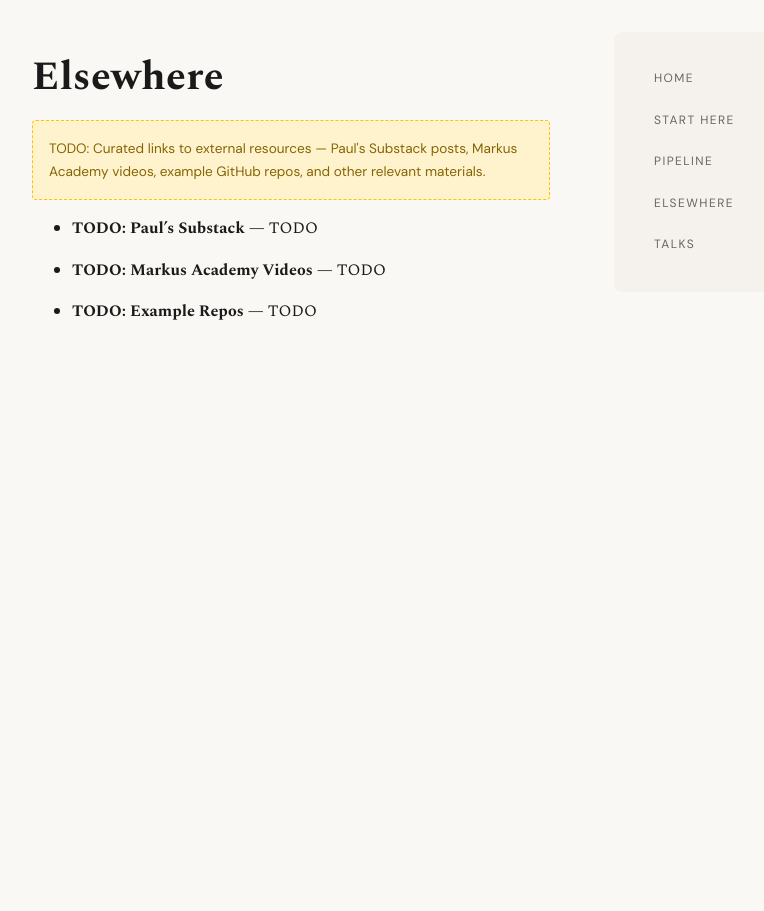
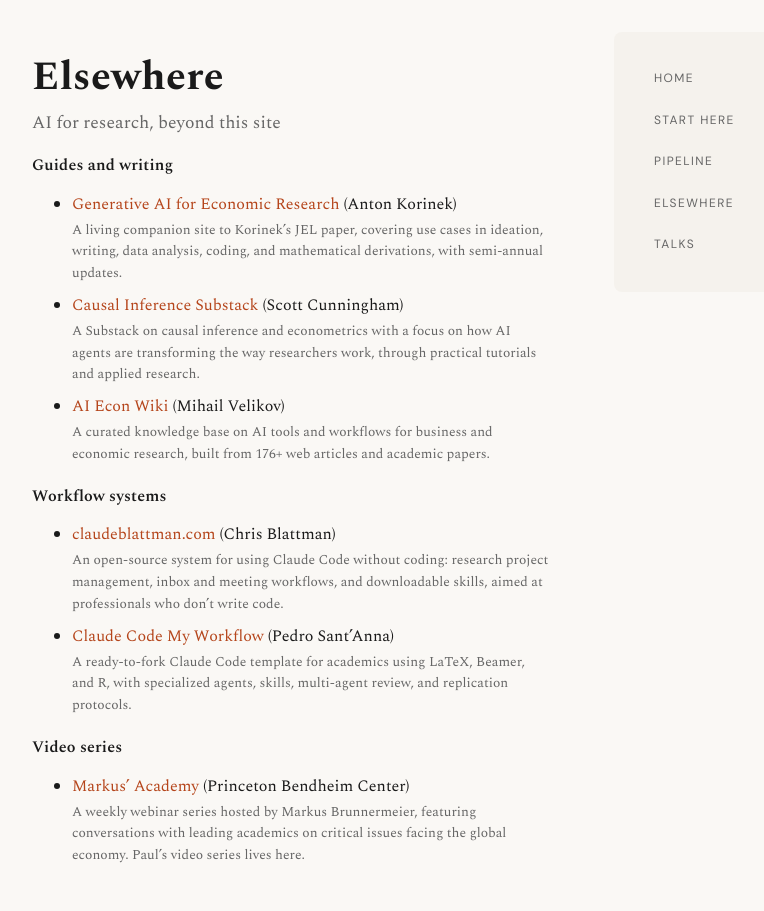
Before and after one commit to matteonorm/ai-for-empirical-research, a Jekyll site: the page built from elsewhere.md, in a window 1280 px wide. Shown: the whole page, without its empty margins (192-956 px from the left). Built offline with Jekyll 4.4.1, drawn with Linux system fonts in a browser that asks for light colours.

Commit message:
Fill Elsewhere: external ecosystem resources
Populated elsewhere.yml with 6 verified resources in 3 categories
(Guides and writing, Workflow systems, Video series). Rewrote
elsewhere.md to render grouped data. All URLs fetched and confirmed
live; descriptions written from actual page content.

Co-Authored-By: Claude Opus 4.6 <noreply@anthropic.com>
Claude-Session: https://claude.ai/code/session_01HepUNFt6qv4acSiSSC5XLj

```diff
--- a/_data/elsewhere.yml
+++ b/_data/elsewhere.yml
@@ -1,14 +1,38 @@
-# External resources, links, and related content.
-# Phase 2 will populate with real links to Substack, repos, etc.
+# External ecosystem: other people’s AI-for-research resources.
+# NOT Paul’s own content (that's the pipeline).
 
-- title: "TODO: Paul's Substack"
-  url: "TODO"
-  description: "TODO"
+guides:
+  label: "Guides and writing"
+  items:
+    - title: "Generative AI for Economic Research"
+      url: "https://www.genaiforecon.org/"
+      author: "Anton Korinek"
+      description: "A living companion site to Korinek’s JEL paper, covering use cases in ideation, writing, data analysis, coding, and mathematical derivations, with semi-annual updates."
+    - title: "Causal Inference Substack"
+      url: "https://causalinf.substack.com"
+      author: "Scott Cunningham"
+      description: "A Substack on causal inference and econometrics with a focus on how AI agents are transforming the way researchers work, through practical tutorials and applied research."
+    - title: "AI Econ Wiki"
+      url: "https://velikov-mihail.github.io/ai-econ-wiki/"
+      author: "Mihail Velikov"
+      description: "A curated knowledge base on AI tools and workflows for business and economic research, built from 176+ web articles and academic papers."
 
-- title: "TODO: Markus Academy Videos"
-  url: "TODO"
-  description: "TODO"
+workflows:
+  label: "Workflow systems"
+  items:
+    - title: "claudeblattman.com"
+      url: "https://claudeblattman.com"
+      author: "Chris Blattman"
+      description: "An open-source system for using Claude Code without coding: research project management, inbox and meeting workflows, and downloadable skills, aimed at professionals who don’t write code."
+    - title: "Claude Code My Workflow"
+      url: "https://github.com/pedrohcgs/claude-code-my-workflow"
+      author: "Pedro Sant’Anna"
+      description: "A ready-to-fork Claude Code template for academics using LaTeX, Beamer, and R, with specialized agents, skills, multi-agent review, and replication protocols."
 
-- title: "TODO: Example Repos"
-  url: "TODO"
-  description: "TODO"
+video:
+  label: "Video series"
+  items:
+    - title: "Markus’ Academy"
+      url: "https://bcf.princeton.edu/markus-academy/"
+      author: "Princeton Bendheim Center"
+      description: "A weekly webinar series hosted by Markus Brunnermeier, featuring conversations with leading academics on critical issues facing the global economy. Paul’s video series lives here."
--- a/assets/css/styles.css
+++ b/assets/css/styles.css
@@ -107,6 +107,13 @@ section > h3:not(:first-of-type) {
   color: #555;
 }
 
+.elsewhere-desc {
+  display: block;
+  font-size: 0.85rem;
+  color: #666;
+  margin-top: 0.15rem;
+}
+
 p, ul, ol { margin-bottom: 0.75rem; }
 li { margin: 0.5rem 0; line-height: 1.6; }
 li li { margin: 0.25rem 0; }
--- a/elsewhere.md
+++ b/elsewhere.md
@@ -3,11 +3,21 @@ layout: default
 title: "Elsewhere"
 ---
 
-<div class="todo-placeholder">
-TODO: Curated links to external resources — Paul's Substack posts,
-Markus Academy videos, example GitHub repos, and other relevant materials.
-</div>
+### AI for research, beyond this site
 
-{% for item in site.data.elsewhere %}
-- **{{ item.title }}** — {{ item.description }}
+{% assign groups = "guides,workflows,video" | split: "," %}
+{% for key in groups %}
+{% assign group = site.data.elsewhere[key] %}
+
+#### {{ group.label }}
+
+<ul class="elsewhere-list">
+{% for item in group.items %}
+<li>
+  <a href="{{ item.url }}">{{ item.title }}</a> ({{ item.author }})
+  <span class="elsewhere-desc">{{ item.description }}</span>
+</li>
 {% endfor %}
+</ul>
+
+{% endfor %}
```
Also changed, not shown: CLAUDE.md (+3 -1 lines), HANDOFF.md (+16 -0 lines), changelog.md.
